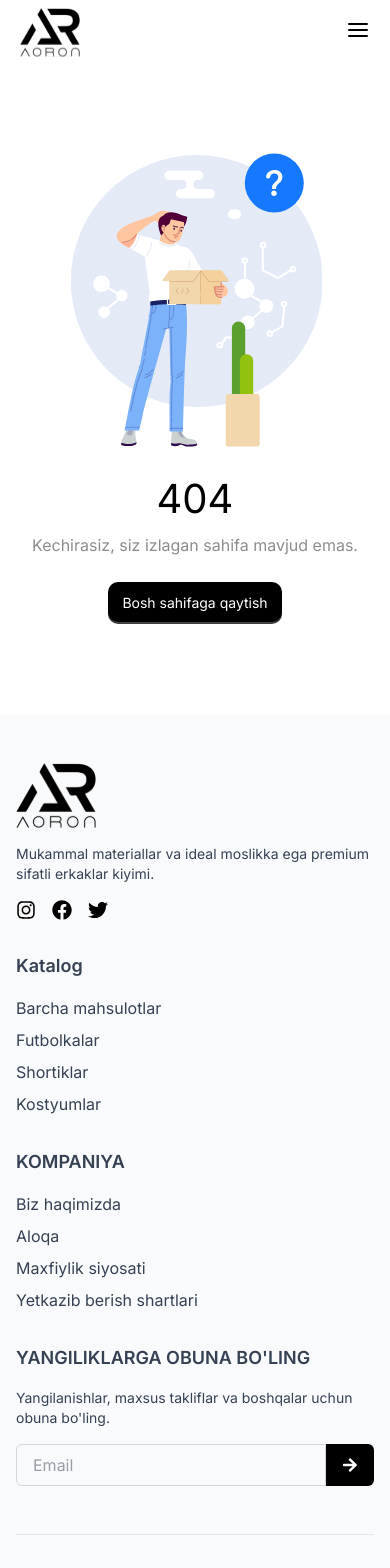
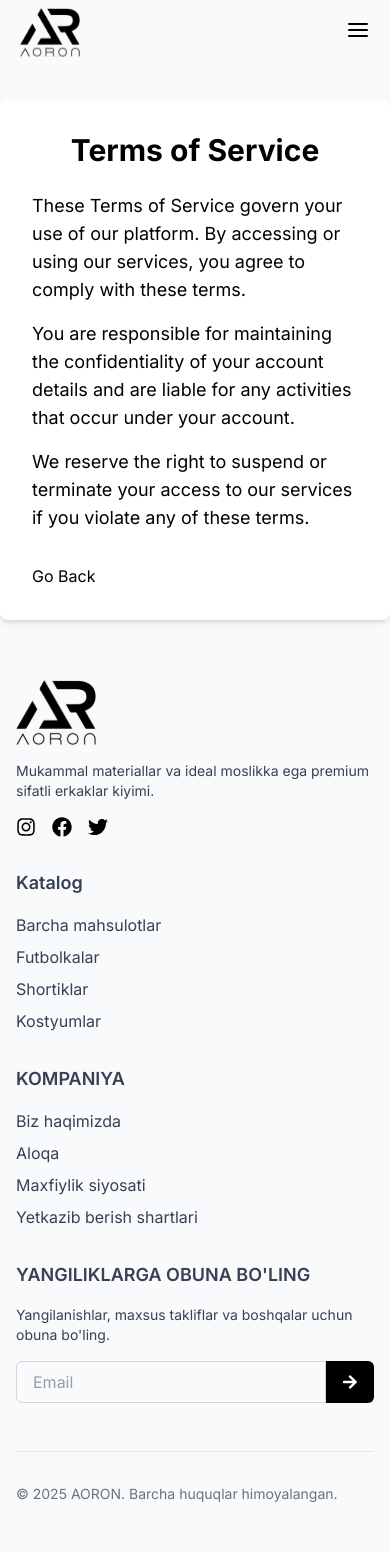
Before and after one commit to Jurayev311/Aoron-team-project, a React (Vite) app: page /terms in a window 390 px wide. Shown: the top 1568 px of the page. Built offline with nearby package versions, Linux system fonts and the light colour scheme.

Commit message:
header updated home fixed responsive bugs and router updated

```diff
--- a/src/components/footer/Footer.jsx
+++ b/src/components/footer/Footer.jsx
@@ -1,5 +1,6 @@
 import React from 'react';
 import { FaInstagram, FaFacebook, FaTwitter, FaArrowRight  } from 'react-icons/fa';
+import { Link } from 'react-router-dom';
 import logo from '../../assets/footer-logo.svg';
 import { useTranslation } from 'react-i18next';
 
@@ -7,7 +8,7 @@ const Footer = () => {
   const { t } = useTranslation();
 
   return (
-    <footer className="bg-gray-50 text-gray-700 py-12 px-4 sm:px-6 lg:px-8 mt-[20px]">
+    <footer className="bg-gray-50 text-gray-700 py-12 px-4 sm:px-6 lg:px-8 pt-[20px]">
       <div className="max-w-7xl mx-auto grid grid-cols-1 md:grid-cols-4 gap-8">
         <div>
           <img src={logo} alt="Aoron Logo" className="mb-4" />
@@ -30,20 +31,52 @@ const Footer = () => {
         <div>
           <h3 className="text-lg font-semibold mb-4">{t('footer.shop')}</h3>
           <ul className="space-y-2">
-            <li><a href="#" className="hover:text-[#000000da]">{t('footer.viewAll')}</a></li>
-            <li><a href="#" className="hover:text-[#000000da]">{t('footer.tshirts')}</a></li>
-            <li><a href="#" className="hover:text-[#000000da]">{t('footer.shorts')}</a></li>
-            <li><a href="#" className="hover:text-[#000000da]">{t('footer.suits')}</a></li>
+            <li>
+              <Link to="/catalog" className="hover:text-[#000000da]">
+                {t('footer.viewAll')}
+              </Link>
+            </li>
+            <li>
+              <Link to="/catalog" className="hover:text-[#000000da]">
+                {t('footer.tshirts')}
+              </Link>
+            </li>
+            <li>
+              <Link to="/catalog" className="hover:text-[#000000da]">
+                {t('footer.shorts')}
+              </Link>
+            </li>
+            <li>
+              <Link to="/catalog" className="hover:text-[#000000da]">
+                {t('footer.suits')}
+              </Link>
+            </li>
           </ul>
         </div>
 
         <div>
           <h3 className="text-lg font-semibold mb-4">{t('footer.company')}</h3>
           <ul className="space-y-2">
-            <li><a href="#" className="hover:text-[#000000da]">{t('footer.about')}</a></li>
-            <li><a href="#" className="hover:text-[#000000da]">{t('footer.contact')}</a></li>
-            <li><a href="#" className="hover:text-[#000000da]">{t('footer.privacy')}</a></li>
-            <li><a href="#" className="hover:text-[#000000da]">{t('footer.delivery')}</a></li>
+            <li>
+              <Link to="/about" className="hover:text-[#000000da]">
+                {t('footer.about')}
+              </Link>
+            </li>
+            <li>
+              <Link to="/contact" className="hover:text-[#000000da]">
+                {t('footer.contact')}
+              </Link>
+            </li>
+            <li>
+              <Link to="/news" className="hover:text-[#000000da]">
+                {t('footer.privacy')}
+              </Link>
+            </li>
+            <li>
+              <Link to="/terms" className="hover:text-[#000000da]">
+                {t('footer.delivery')}
+              </Link>
+            </li>
           </ul>
         </div>
 
--- a/src/components/header/Header.jsx
+++ b/src/components/header/Header.jsx
@@ -38,7 +38,7 @@ const Header = () => {
     }
   }, [menuOpen])
 
-  const handleLanguageChange = (lang) => {
+  const handleLanguageChange = (lang, closeMenu = false) => {
     i18n.changeLanguage(lang);
     localStorage.setItem('i18nextLng', lang);
     document.body.classList.remove('bg-uz', 'bg-ru', 'bg-en');
@@ -49,6 +49,7 @@ const Header = () => {
     } else if (lang === 'en') {
       document.body.classList.add('bg-en');
     }
+    if (closeMenu) setMenuOpen(false);
   };
 
   useEffect(() => {
@@ -117,19 +118,19 @@ const Header = () => {
           <div className="flex items-center gap-3 mt-4 text-sm">
             <span
               className={`px-2 py-0.5 rounded cursor-pointer ${i18n.language === 'en' ? 'bg-black text-white' : 'hover:bg-gray-100'}`}
-              onClick={() => handleLanguageChange('en')}
+              onClick={() => handleLanguageChange('en', true)}
             >
               EN
             </span>
             <span
               className={`px-2 py-0.5 rounded cursor-pointer ${i18n.language === 'ru' ? 'bg-black text-white' : 'hover:bg-gray-100'}`}
-              onClick={() => handleLanguageChange('ru')}
+              onClick={() => handleLanguageChange('ru', true)}
             >
               RU
             </span>
             <span
               className={`px-2 py-0.5 rounded cursor-pointer ${i18n.language === 'uz' ? 'bg-black text-white' : 'hover:bg-gray-100'}`}
-              onClick={() => handleLanguageChange('uz')}
+              onClick={() => handleLanguageChange('uz', true)}
             >
               UZ
             </span>
--- a/src/components/homeComponent/hero/Hero.jsx
+++ b/src/components/homeComponent/hero/Hero.jsx
@@ -10,17 +10,20 @@ const Hero = () => {
   return (
     <>
       <div id="hero">
-        <div className="kontainer flex flex-col items-start gap-5 justify-center">
-          <span className='text-[15px] bg-[rgba(170,160,160,0.4)] backdrop-[filter:blur(4px)] text-white px-2 py-0.5 rounded'>
+        <div className="kontainer flex flex-col items-start gap-3 sm:gap-5 justify-center py-8 sm:py-16 md:py-24">
+          <span className='text-xs sm:text-sm bg-[rgba(170,160,160,0.4)] backdrop-[filter:blur(4px)] text-white px-2 py-0.5 rounded'>
             {t('home.season', 'Spring/Summer 2025')}
           </span>
-          <h2 className='text-[65px]'>{t('home.premium', 'Premium Menswear')}</h2>
-          <p className='text-[20px]'>{t('home.quality', 'Quality fabrics. Perfect fit. Timeless style.')}</p>
+          <h2 className='text-3xl sm:text-5xl md:text-6xl lg:text-[65px] leading-tight font-semibold'>
+            {t('home.premium', 'Premium Menswear')}
+          </h2>
+          <p className='text-base sm:text-lg md:text-xl lg:text-2xl'>
+            {t('home.quality', 'Quality fabrics. Perfect fit. Timeless style.')}
+          </p>
           <Link to={'/catalog'}>
-            <button style={{paddingLeft:"16px", paddingRight:"20px"}} className='hero__btn flex relative items-center gap-2 bg-white text-black  py-3 transition-all cursor-pointer rounded hover:bg-[#e2e1e1]   '>
-              <p>{t('home.explore', 'Explore Collection')}</p>
-              <GrFormNextLink  className='w-[20px] h-[20px] relative hero__btn__icon'/>
-              {/* <svg   xmlns="http://www.w3.org/2000/svg" height="18px" viewBox="http://www.w3.org/2000/svg" width="18px" fill="#000"><path d="M647-440H160v-80h487L423-744l57-56 320 320-320 320-57-56 224-224Z"/></svg> */}
+            <button className='flex items-center gap-2 bg-white text-black px-4 py-3 transition-all cursor-pointer rounded hover:bg-[#e2e1e1] hover:gap-3 w-[200px] '>
+              <span>{t('home.explore', 'Explore Collection')}</span>
+              <svg xmlns="http://www.w3.org/2000/svg" height="18px" viewBox="http://www.w3.org/2000/svg" width="18px" fill="#000"><path d="M647-440H160v-80h487L423-744l57-56 320 320-320 320-57-56 224-224Z"/></svg>
             </button>
           </Link>
         </div>
--- a/src/components/homeComponent/heroArrivals/HeroArrivals.jsx
+++ b/src/components/homeComponent/heroArrivals/HeroArrivals.jsx
@@ -8,19 +8,22 @@ const HeroArrivals = () => {
 
   return (
     <>
-      <div className="kontainer mx-auto px-4 py-8">
-        <div className="flex items-center justify-between">
-          <h2 className="text-4xl font-light">{t('home.newArrivals', 'New Arrivals')}</h2>
+      <div className="kontainer mx-auto px-2 sm:px-4 py-6 sm:py-8">
+        <div className="flex flex-col sm:flex-row items-start sm:items-center justify-between gap-4 sm:gap-0">
+          <h2 className="text-2xl sm:text-4xl font-light">{t('home.newArrivals', 'New Arrivals')}</h2>
           <Link to={'/catalog'}>
-            <button className="flex items-center gap-2 px-4 py-3 border border-gray-300 rounded-lg bg-white text-[#272727] hover:bg-gray-200 hover:gap-3 transition-all">
+            <button className="inline-flex items-center gap-2 px-4 py-2 sm:py-3 border border-gray-300 rounded-lg bg-white text-[#272727] hover:bg-gray-200 hover:gap-3 transition-all text-sm sm:text-base min-w-[170px] min-h-[44px] sm:min-w-[200px] sm:min-h-[48px]">
               <span>{t('home.explore', 'Explore Collection')}</span>
-              <svg xmlns="http://www.w3.org/2000/svg" height="18px" viewBox="http://www.w3.org/2000/svg" width="18px" fill="#000">
-                <path d="M647-440H160v-80h487L423-744l57-56 320 320-320 320-57-56 224-224Z" />
+              {/* Right arrow icon */}
+              <svg xmlns="http://www.w3.org/2000/svg" fill="none" viewBox="0 0 24 24" strokeWidth={2.2} stroke="currentColor" className="w-5 h-5">
+                <path strokeLinecap="round" strokeLinejoin="round" d="M9 5l7 7-7 7" />
               </svg>
             </button>
           </Link>
         </div>
-        <Products />
+        <div className="mt-6 sm:mt-10">
+          <Products />
+        </div>
       </div>
     </>
   )
--- a/src/components/homeComponent/homeFeatureProduct/HomeFeatureProduct.jsx
+++ b/src/components/homeComponent/homeFeatureProduct/HomeFeatureProduct.jsx
@@ -8,21 +8,22 @@ const HomeFeatureProduct = () => {
 
   return (
     <>
-      <div className="pt-[100px] pb-[50px]">
-        <div className="kontainer mx-auto px-4">
-          <h1 className="text-center text-4xl font-light">{t('home.featured', 'Featured Products')}</h1>
-          <p className="text-center text-lg max-w-[800px] mx-auto mt-5 text-[#777]">
+      <div className="pt-8 sm:pt-[100px] pb-6 sm:pb-[50px]">
+        <div className="kontainer mx-auto px-2 sm:px-4">
+          <h1 className="text-center text-2xl sm:text-4xl font-light">{t('home.featured', 'Featured Products')}</h1>
+          <p className="text-center text-base sm:text-lg max-w-[800px] mx-auto mt-3 sm:mt-5 text-[#777]">
             {t('home.featuredDesc', 'Discover our carefully selected collection of premium menswear, crafted with the finest materials and attention to detail.')}
           </p>
 
           <Product />
 
-          <div className="flex justify-center mt-8">
+          <div className="flex justify-center mt-6 sm:mt-8">
             <Link to="/catalog">
-              <button className="flex items-center gap-2 w-[200px] px-4 py-3 border border-gray-300 rounded-lg bg-white text-[#272727] hover:bg-gray-200 hover:gap-3 transition-all">
+              <button className="inline-flex items-center gap-2 w-full sm:w-auto px-4 py-2 sm:py-3 border border-gray-300 rounded-lg bg-white text-[#272727] hover:bg-gray-200 hover:gap-3 transition-all text-sm sm:text-base min-w-[170px] min-h-[44px] sm:min-w-[200px] sm:min-h-[48px]">
                 <span>{t('home.explore', 'Explore Collection')}</span>
-                <svg xmlns="http://www.w3.org/2000/svg" height="18px" viewBox="http://www.w3.org/2000/svg" width="18px" fill="#000">
-                  <path d="M647-440H160v-80h487L423-744l57-56 320 320-320 320-57-56 224-224Z" />
+                {/* Right arrow icon */}
+                <svg xmlns="http://www.w3.org/2000/svg" fill="none" viewBox="0 0 24 24" strokeWidth={2.2} stroke="currentColor" className="w-5 h-5">
+                  <path strokeLinecap="round" strokeLinejoin="round" d="M9 5l7 7-7 7" />
                 </svg>
               </button>
             </Link>
--- /dev/null
+++ b/src/components/termsComponent/TermsComponent.jsx
@@ -0,0 +1,35 @@
+import React, { useEffect } from 'react'
+import { useNavigate } from 'react-router-dom'
+
+const TermsComponent = () => {
+  const navigate = useNavigate();
+
+  useEffect(() => {
+    window.scrollTo(0, 0)
+  }, [])
+
+  return (
+    <div className="flex items-center justify-center bg-gray-50 pt-[100px] pb-[40px]">
+      <div className="bg-white rounded-lg shadow-md p-8 max-w-2xl w-full">
+        <h1 className="text-3xl font-bold text-center mb-6">Terms of Service</h1>
+        <p className="mb-4 text-lg">
+          These Terms of Service govern your use of our platform. By accessing or using our services, you agree to comply with these terms.
+        </p>
+        <p className="mb-4 text-lg">
+          You are responsible for maintaining the confidentiality of your account details and are liable for any activities that occur under your account.
+        </p>
+        <p className="mb-8 text-lg">
+          We reserve the right to suspend or terminate your access to our services if you violate any of these terms.
+        </p>
+        <button
+          onClick={() => navigate(-1)}
+          className="text-black hover:underline"
+        >
+          Go Back
+        </button>
+      </div>
+    </div>
+  )
+}
+
+export default TermsComponent
--- /dev/null
+++ b/src/pages/terms/Terms.jsx
@@ -0,0 +1,10 @@
+import React from 'react'
+import TermsComponent from '../../components/termsComponent/TermsComponent'
+
+const Terms = () => {
+  return (
+    <div> <TermsComponent /> </div>
+  )
+}
+
+export default Terms
--- a/src/routes/AppRoutes.jsx
+++ b/src/routes/AppRoutes.jsx
@@ -10,6 +10,7 @@ import Cart from '../pages/cart/Cart'
 import AboutNews from '../components/newsComponent/AboutNews'
 import ProductDetail from '../pages/productDetail/ProductDetail'
 import NotFound from '../pages/not-found/NotFound'
+import Terms from '../pages/terms/Terms'
 
 
 const AppRoutes = () => {
@@ -25,6 +26,7 @@ const AppRoutes = () => {
           <Route path='cart' element={<Cart />} />
           <Route path="about-news/:id" element={<AboutNews />} />
           <Route path="/product/:id" element={<ProductDetail />} />
+          <Route path="/terms" element={<Terms />} />
           <Route path="*" element={<NotFound />} />
         </Route>
       </Routes>
```
